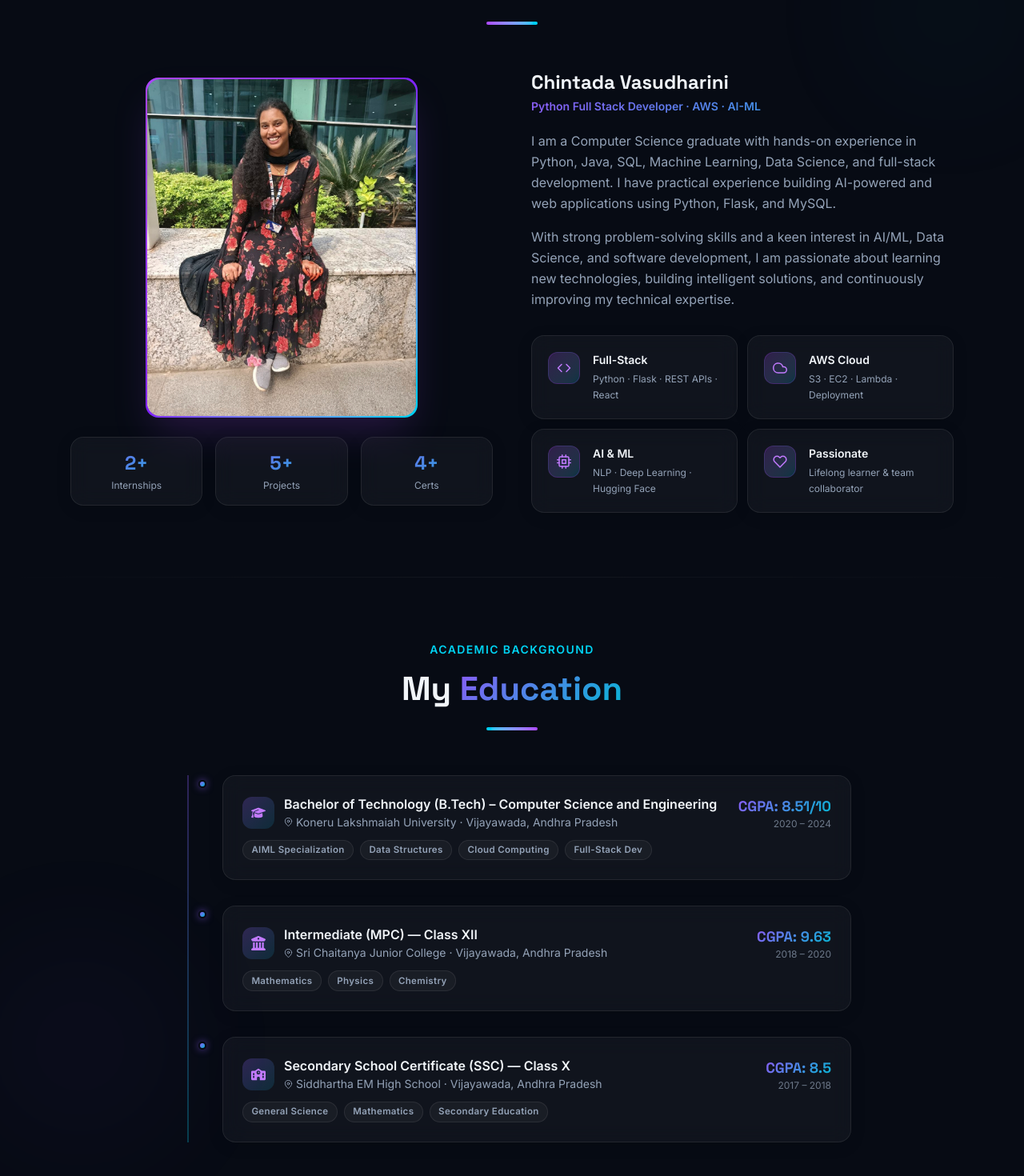
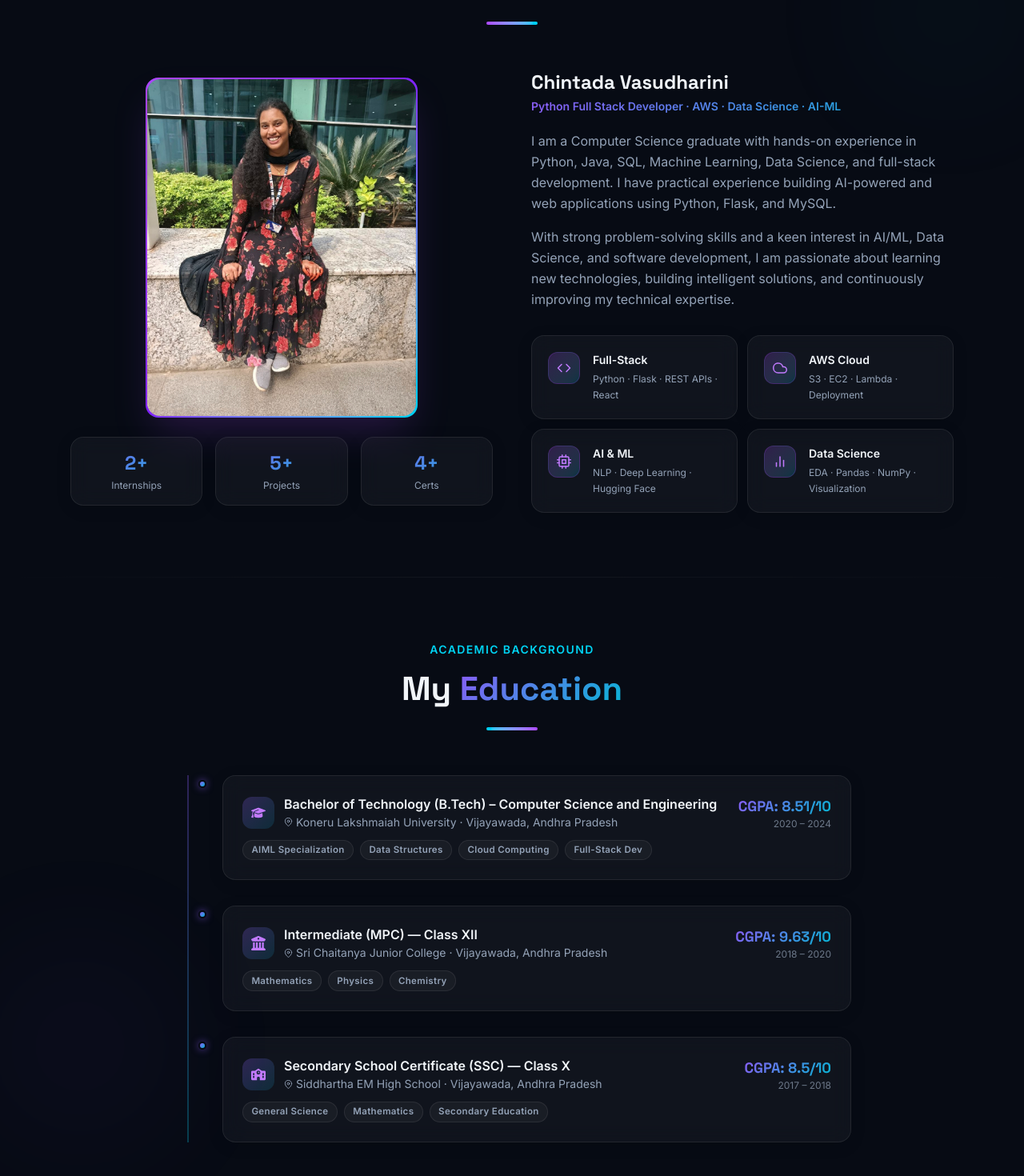
Before and after one commit to chintadavasudharini/portfolio, a React (Vite) app: page / in a window 1280 px wide. Shown: the part 960-2430 px from the top of the page at 80% size. Built offline with nearby package versions, Linux system fonts and the light colour scheme.

Commit message:
update: add data science highlights and update credentials/cgpa scores

```diff
--- a/src/components/About.jsx
+++ b/src/components/About.jsx
@@ -1,13 +1,13 @@
 import { motion } from 'framer-motion';
 import { useInView } from 'framer-motion';
 import { useRef } from 'react';
-import { FiCode, FiCloud, FiCpu, FiHeart } from 'react-icons/fi';
+import { FiCode, FiCloud, FiCpu, FiBarChart2 } from 'react-icons/fi';
 
 const highlights = [
-  { icon: FiCode,  label: 'Full-Stack',  desc: 'Python · Flask · REST APIs · React'  },
-  { icon: FiCloud, label: 'AWS Cloud',   desc: 'S3 · EC2 · Lambda · Deployment'       },
-  { icon: FiCpu,   label: 'AI & ML',     desc: 'NLP · Deep Learning · Hugging Face'   },
-  { icon: FiHeart, label: 'Passionate',  desc: 'Lifelong learner & team collaborator' },
+  { icon: FiCode,       label: 'Full-Stack',   desc: 'Python · Flask · REST APIs · React'   },
+  { icon: FiCloud,      label: 'AWS Cloud',    desc: 'S3 · EC2 · Lambda · Deployment'        },
+  { icon: FiCpu,        label: 'AI & ML',      desc: 'NLP · Deep Learning · Hugging Face'    },
+  { icon: FiBarChart2,  label: 'Data Science', desc: 'EDA · Pandas · NumPy · Visualization'  },
 ];
 
 function Card({ icon: Icon, label, desc, delay }) {
@@ -101,7 +101,7 @@ export default function About() {
             <h3 className="text-2xl font-bold text-[var(--text-primary)] mb-1 font-['Space_Grotesk']">
               Chintada Vasudharini
             </h3>
-            <p className="gradient-text font-semibold text-sm mb-5">Python Full Stack Developer · AWS · AI-ML</p>
+            <p className="gradient-text font-semibold text-sm mb-5">Python Full Stack Developer · AWS · Data Science · AI-ML</p>
 
             <p className="text-[var(--text-muted)] leading-relaxed mb-4">
               I am a Computer Science graduate with hands-on experience in Python, Java, SQL, Machine Learning, Data Science, and full-stack development. I have practical experience building AI-powered and web applications using Python, Flask, and MySQL.
--- a/src/components/Education.jsx
+++ b/src/components/Education.jsx
@@ -21,7 +21,7 @@ const education = [
     institution: 'Sri Chaitanya Junior College',
     location: 'Vijayawada, Andhra Pradesh',
     period: '2018 – 2020',
-    score: 'CGPA: 9.63',
+    score: 'CGPA: 9.63/10',
     scoreLabel: 'CGPA',
     icon: FaBuildingColumns,
     color: 'from-cyan-500 to-sky-600',
@@ -32,7 +32,7 @@ const education = [
     institution: 'Siddhartha EM High School',
     location: 'Vijayawada, Andhra Pradesh',
     period: '2017 – 2018',
-    score: 'CGPA: 8.5',
+    score: 'CGPA: 8.5/10',
     scoreLabel: 'CGPA',
     icon: FaSchool,
     color: 'from-pink-500 to-rose-600',
--- a/src/components/Hero.jsx
+++ b/src/components/Hero.jsx
@@ -2,7 +2,7 @@ import { motion } from 'framer-motion';
 import { FiArrowDown, FiDownload, FiGithub, FiLinkedin, FiMail } from 'react-icons/fi';
 import { SiHackerrank, SiLeetcode } from 'react-icons/si';
 
-const TYPING_ROLES = ['Python Full Stack Developer', 'AWS Cloud Practitioner', 'AI-ML Enthusiast'];
+const TYPING_ROLES = ['Python Full Stack Developer', 'AWS Certified Cloud Practitioner', 'Data Science Enthusiast', 'AI-ML Enthusiast'];
 
 import { useEffect, useState } from 'react';
 
```
Also changed, not shown: 1 other file (tests, documents, lock files or other folders).
